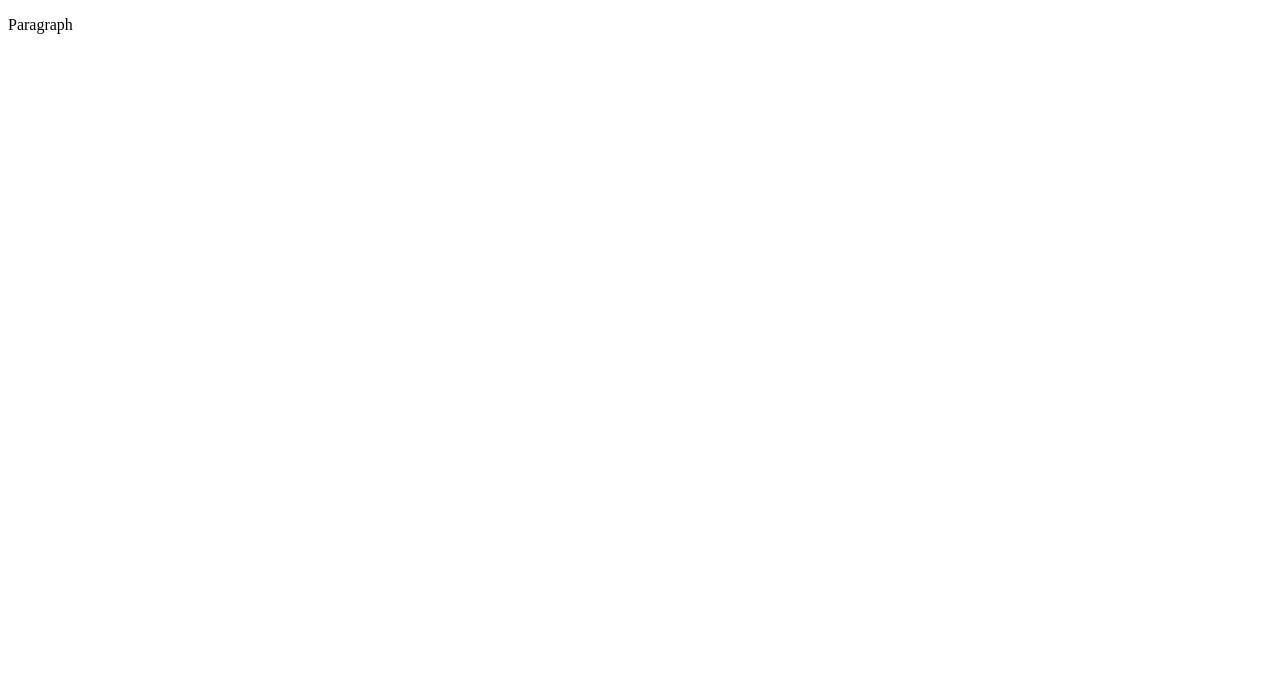
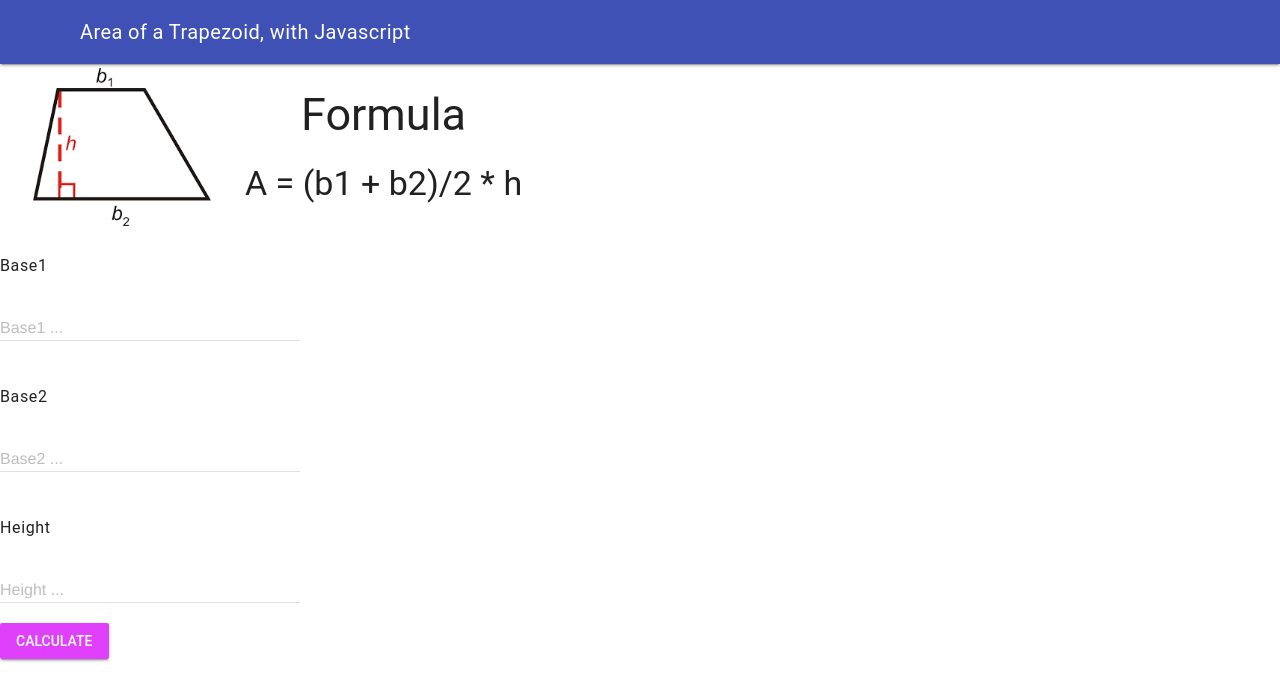
Before and after one commit to ICD2O-Digital-Tech-KukwacA/Unit3-01-HTML-AreaTrapezoid, a plain HTML site: page index.html in a window 1280 px wide. Drawn offline with nearby package versions, Linux system fonts and the light colour scheme.

Commit message:
AreaTrapezoid in HTML

```diff
--- a/css/style.css
+++ b/css/style.css
@@ -1,4 +1,20 @@
-/* Created by: Mr. Coxall
-* Created on: Sep 2020
-* This file contains the CSS for index.html
+/* Created by: Kukwac
+* Created on: Mar 2022
+* This CSS file defines the style for index.html
+* ICD2O-Unit3-01-HTML-AreaTrapezoid
 */
+
+body {
+    background-color: rgb(255, 255, 255);
+}
+
+h1 {
+    background-color: rgb(0, 68, 253);
+    color: hsl(78, 100%, 50%);
+    padding: 40px;
+    text-align: center;
+}
+
+p {
+    background-color: #ff0000;
+}
--- a/index.html
+++ b/index.html
@@ -1,9 +1,106 @@
+<!--Unit3-01-HTML-AreaTrapezoid-->
 <!DOCTYPE html>
 <html>
   <head>
-    <title>Title</title>
+    <!--Metadata-->
+    <meta charset="utf-8" />
+    <meta name="description" content="Area of a Trapezoid, with a JS file" />
+    <meta name="keywords" content="immaculata, ics2o" />
+    <meta name="author" content="Kukwac" />
+    <meta name="viewport" content="width=device-width, initial-scale=1.0" />
+    <!--Favicon-->
+    <link rel="apple-touch-icon" sizes="180x180" href="./Favicons/apple-touch-icon.png" />
+    <link rel="icon" type="image/png" sizes="32x32" href="./Favicons/favicon-32x32.png" />
+    <link rel="icon" type="image/png" sizes="16x16" href="./Favicons/favicon-32x32.png" />
+    <link rel="manifest" href="./Favicons/site.webmanifest" />
+    <!--MDL stylesheets-->
+    <link rel="stylesheet" href="https://fonts.googleapis.com/icon?family=Material+Icons" />
+    <link rel="stylesheet" href="https://code.getmdl.io/1.3.0/material.indigo-purple.min.css" />
+    <!--CSS stylesheet-->
+    <link rel="stylesheet" href="./css/style.css" />
+    <!--Title-->
+    <title>Area of a Trapezoid, with Javascript</title>
   </head>
   <body>
-    <p>Paragraph</p>
+    <!--Web page content with a Javascript file and MDL components-->
+    <script defer src="https://code.getmdl.io/1.3.0/material.min.js"></script>
+    <script src="./js/script.js"></script>
+    <div class="mdl-layout mdl-js-layout mdl-layout--fixed-header">
+      <header class="mdl-layout__header">
+        <div class="mdl-layout__header-row">
+          <span class="mdl-layout-title">Area of a Trapezoid, with Javascript</span>
+        </div>
+      </header>
+      <main class="mdl-layout__content">
+        <table>
+          <tr>
+            <th>
+              <img src="./images/trapezoid.png" alt="Trapezoid" width="75%" height="auto"/>
+            </th>
+            <th>
+              <h2>Formula</h2>
+              <h3>A = (b1 + b2)/2 * h<h3>
+            </th>
+          </tr>
+        </table>
+        <!-- Simple Textfield -->
+        <form action="#">
+          <h6>Base1</h6>
+          <div class="mdl-textfield mdl-js-textfield">
+            <input
+              class="mdl-textfield__input"
+              type="float"
+              pattern="-?[0-9]*(\.[0-9]+)?"
+              id="base1"
+            />
+            <label class="mdl-textfield__label" for="length-of-base1">Base1 ...</label>
+            <span class="mdl-textfield__error">Input is not a number!</span>
+          </div>
+        </form>
+
+        <!-- Numeric Textfield -->
+        <form action="#">
+          <h6>Base2</h6>
+          <div class="mdl-textfield mdl-js-textfield">
+            <input
+              class="mdl-textfield__input"
+              type="float"
+              pattern="-?[0-9]*(\.[0-9]+)?"
+              id="base2"
+            />
+            <label class="mdl-textfield__label" for="legnth-of-base2">Base2 ...</label>
+            <span class="mdl-textfield__error">Input is not a number!</span>
+          </div>
+        </form>
+
+        <!-- Numeric Textfield -->
+        <form action="#">
+          <h6>Height</h6>
+          <div class="mdl-textfield mdl-js-textfield">
+            <input
+              class="mdl-textfield__input"
+              type="float"
+              pattern="-?[0-9]*(\.[0-9]+)?"
+              id="height"
+            />
+            <label class="mdl-textfield__label" for="legnth-of-height">Height ...</label>
+            <span class="mdl-textfield__error">Input is not a number!</span>
+          </div>
+          </form>
+
+        <!-- Raised button with ripple -->
+        <button
+          class="mdl-button mdl-js-button mdl-button--raised mdl-js-ripple-effect mdl-button--accent"
+          onclick="calculate()"
+        >
+          Calculate
+        </button>
+        <br />
+        <p>
+          <div id="area">
+          </div>
+        </p>
+      </main>
+    </div>
   </body>
 </html>
--- a/js/script.js
+++ b/js/script.js
@@ -1,5 +1,22 @@
-// Copyright (c) 2020 Mr. Coxall All rights reserved
+// Copyright (c) 2022 Ms Raffin All rights reserved
 //
-// Created by: Mr. Coxall
-// Created on: Sep 2020
+// Created by: Kukwac
+// Created on: March 2022
 // This file contains the JS functions for index.html
+
+"use strict";
+/**
+ * This function calculates area of the trapezoid.
+ */
+function calculate() {
+  // input
+    let base1 = parseFloat(document.getElementById('base1').value);
+    let base2 = parseFloat(document.getElementById('base2').value);
+    let height = parseFloat(document.getElementById('height').value);
+
+  // process
+    let area = (base1 + base2) /2 * height;
+
+  // output
+    document.getElementById('area').innerHTML = 'Area is: ' + area.toFixed(1) + ' cm²'
+}
```
Also changed, not shown: Favicons/apple-touch-icon.png (added), Favicons/favicon-16x16.png (added), Favicons/favicon-32x32.png (added), Favicons/site.webmanifest (added), images/trapezoid.png (added).
